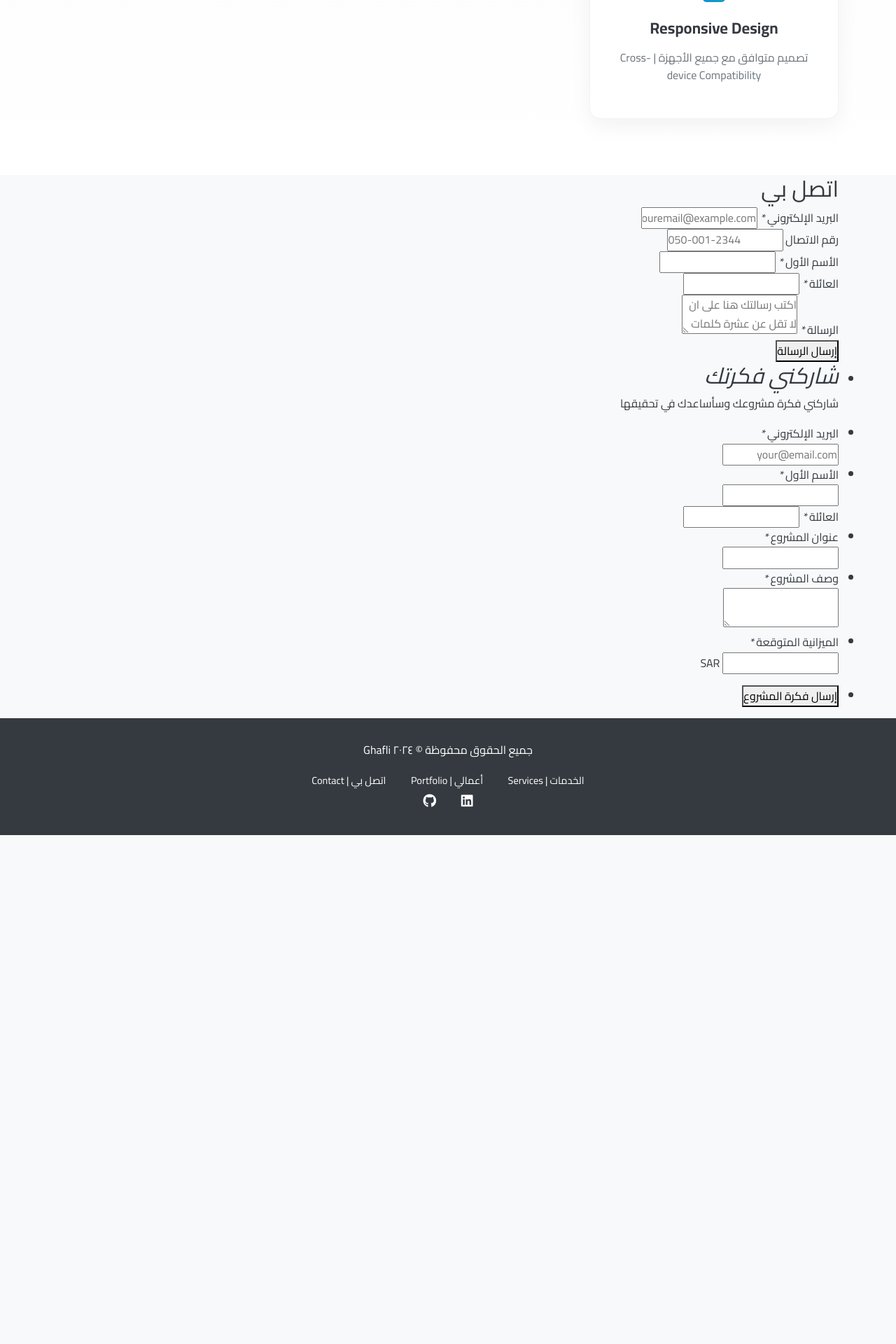
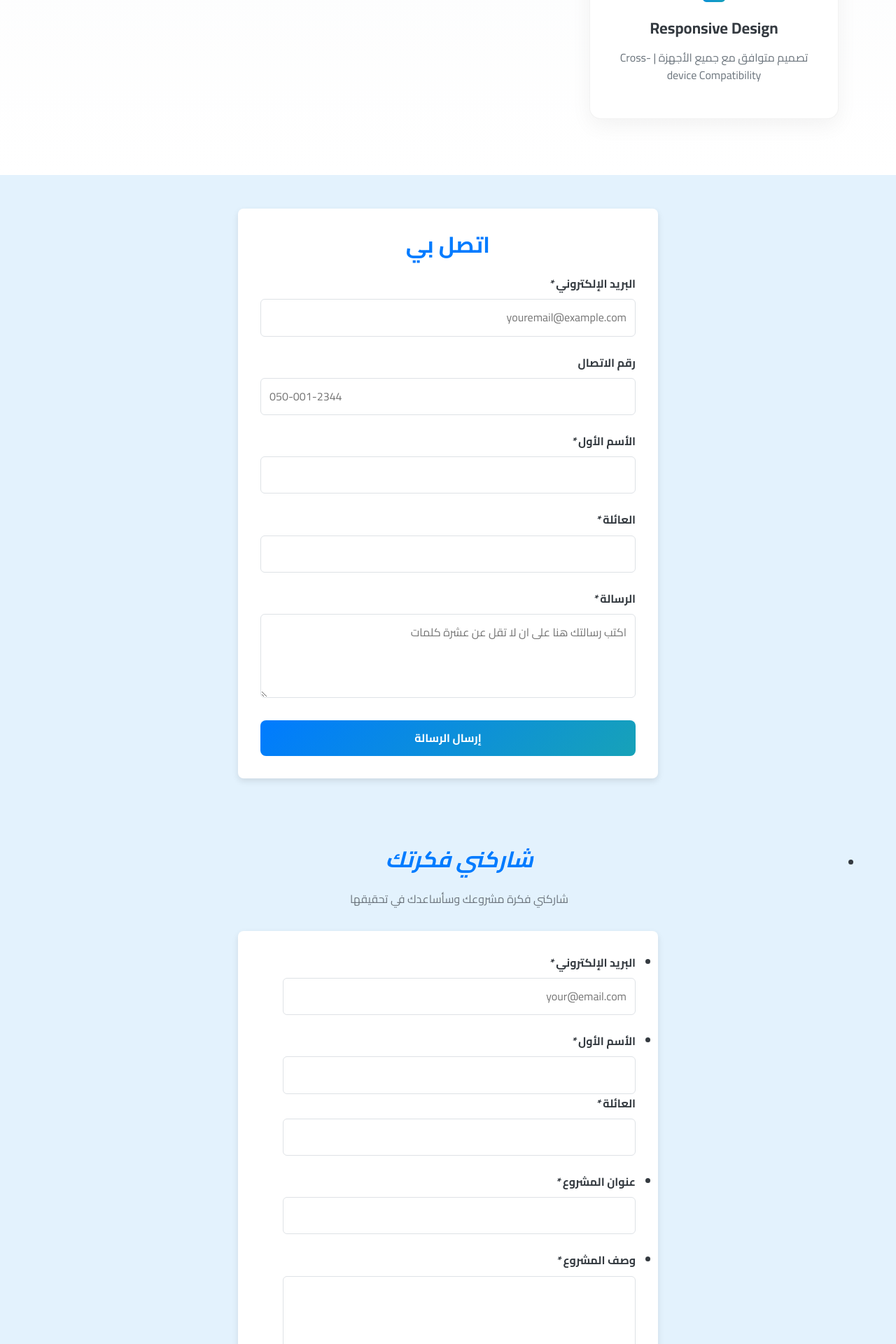
Before and after one commit to Ghafli/Ghafli, a PHP site: page / in a window 1280 px wide. Shown: the part 974-2894 px from the top of the page at 70% size. Before the commit the page ends 2167 px from the top, so only its background shows below. Run offline with PHP 8.4, Linux system fonts and the light colour scheme.

Commit message:
Update styles.css

```diff
--- a/styles.css
+++ b/styles.css
@@ -209,207 +209,107 @@ header p {
     box-shadow: 0 20px 40px rgba(0, 0, 0, 0.1);
 }
 
-/* ==========================
-   Enhanced Form Section Styles
-========================== */
-.contact-form, .zf-templateWrapper {
-    padding: var(--spacing-lg) 0;
-    background: var(--primary-light);
+/* ==========================
+   Form Section Styles
+========================== */
+.contact-form, .zf-templateWrapper {
+    padding: 3rem 1rem; /* Add padding for spacing */
+    background: var(--primary-light); /* Light background for form sections */
 }
 
-.contact-form h2, .zf-templateWrapper h2 {
-    text-align: center;
-    font-size: 2.2rem;
-    font-weight: 700;
-    color: var(--primary);
-    margin-bottom: var(--spacing-md);
+.contact-form h2, .zf-templateWrapper h2 {
+    text-align: center;
+    font-size: 2rem;
+    font-weight: 700;
+    color: var(--primary); /* Primary color for headings */
+    margin-bottom: 1.5rem;
 }
 
-.contact-form p, .zf-templateWrapper p {
-    text-align: center;
-    font-size: 1.1rem;
-    color: var(--text-light);
-    margin-bottom: var(--spacing-md);
+.contact-form p, .zf-templateWrapper p {
+    text-align: center;
+    font-size: 1rem;
+    color: var(--text-light); /* Light text color for descriptions */
+    margin-bottom: 2rem;
 }
 
-form {
-    background: var(--white);
-    padding: var(--spacing-lg);
-    border-radius: var(--radius-lg);
-    box-shadow: 0 10px 30px rgba(0, 0, 0, 0.1);
-    max-width: 650px;
-    margin: 0 auto;
-    transition: transform var(--transition-fast), box-shadow var(--transition-fast);
+form {
+    background: var(--white); /* White background for forms */
+    padding: 2rem; /* Add padding inside the form */
+    border-radius: var(--radius-md); /* Rounded corners */
+    box-shadow: 0 4px 10px rgba(0, 0, 0, 0.1); /* Subtle shadow for depth */
+    max-width: 600px; /* Limit form width */
+    margin: 0 auto; /* Center the form */
 }
 
-form:hover {
-    transform: translateY(-5px);
-    box-shadow: 0 15px 40px rgba(0, 0, 0, 0.15);
+form h2 {
+    text-align: center;
+    font-size: 1.8rem;
+    color: var(--primary); /* Primary color for form titles */
+    margin-bottom: 1.5rem;
 }
 
-form h2 {
-    text-align: center;
-    font-size: 2rem;
-    color: var(--primary);
-    margin-bottom: var(--spacing-md);
+form .form-group, form ul li {
+    margin-bottom: 1.5rem; /* Add spacing between form fields */
 }
 
-form .form-group, form ul li {
-    margin-bottom: var(--spacing-md);
+form label {
+    display: block;
+    font-weight: 600;
+    margin-bottom: 0.5rem; /* Add spacing below labels */
+    color: var(--text-dark); /* Dark text color for labels */
+    font-size: 1rem;
 }
 
-form label {
-    display: block;
-    font-weight: 600;
-    margin-bottom: var(--spacing-xs);
-    color: var(--text-dark);
-    font-size: 1rem;
+form input, form textarea, form select {
+    width: 100%; /* Full width for inputs */
+    padding: 0.75rem; /* Add padding inside inputs */
+    border: 1px solid var(--gray); /* Light gray border */
+    border-radius: var(--radius-sm); /* Rounded corners for inputs */
+    font-size: 1rem;
+    color: var(--text-dark); /* Dark text color for input text */
+    background-color: var(--white); /* White background for inputs */
+    transition: border-color 0.2s ease, box-shadow 0.2s ease; /* Smooth transition for focus */
 }
 
-form input, form textarea, form select {
-    width: 100%;
-    padding: var(--spacing-sm);
-    border: 1px solid var(--gray);
-    border-radius: var(--radius-md);
-    font-size: 1rem;
-    color: var(--text-dark);
-    background-color: var(--white);
-    transition: border-color var(--transition-fast), box-shadow var(--transition-fast);
+form input:focus, form textarea:focus, form select:focus {
+    border-color: var(--primary); /* Highlight border on focus */
+    box-shadow: 0 0 0 3px rgba(0, 123, 255, 0.25); /* Add focus shadow */
+    outline: none; /* Remove default outline */
+    background-color: rgba(0, 123, 255, 0.05); /* Subtle background highlight */
 }
 
-form input:focus, form textarea:focus, form select:focus {
-    border-color: var(--primary);
-    box-shadow: 0 0 0 3px rgba(0, 123, 255, 0.25);
-    outline: none;
-    background-color: rgba(0, 123, 255, 0.05);
+form textarea {
+    resize: vertical; /* Allow vertical resizing */
+    min-height: 120px; /* Minimum height for textareas */
 }
 
-form textarea {
-    resize: vertical;
-    min-height: 150px;
+form button, .zf-submitColor {
+    background: var(--gradient-primary); /* Gradient background for buttons */
+    color: var(--white); /* White text color */
+    padding: 0.75rem 1.5rem; /* Add padding inside buttons */
+    border: none; /* Remove border */
+    border-radius: var(--radius-md); /* Rounded corners for buttons */
+    font-weight: 600;
+    cursor: pointer; /* Pointer cursor for buttons */
+    transition: transform 0.2s ease, box-shadow 0.2s ease; /* Smooth transition for hover effects */
+    width: 100%; /* Full width for buttons */
+    font-size: 1rem;
+    text-transform: uppercase; /* Uppercase text for buttons */
 }
 
-form button, .zf-submitColor {
-    background: var(--gradient-primary);
-    color: var(--white);
-    padding: var(--spacing-sm) var(--spacing-md);
-    border: none;
-    border-radius: var(--radius-md);
-    font-weight: 600;
-    cursor: pointer;
-    transition: transform var(--transition-fast), box-shadow var(--transition-fast);
-    width: 100%;
-    font-size: 1.1rem;
-    text-transform: uppercase;
+form button:hover, .zf-submitColor:hover {
+    transform: translateY(-2px); /* Slight lift on hover */
+    box-shadow: 0 8px 20px rgba(0, 0, 0, 0.2); /* Add shadow on hover */
 }
 
-form button:hover, .zf-submitColor:hover {
-    transform: translateY(-3px);
-    box-shadow: 0 10px 20px rgba(0, 0, 0, 0.2);
+form .zf-errorMessage {
+    color: var(--secondary); /* Secondary color for error messages */
+    font-size: 0.9rem;
+    margin-top: 0.5rem; /* Add spacing above error messages */
+    display: none; /* Hidden by default */
+    font-weight: 500;
 }
 
-form .zf-errorMessage {
-    color: var(--secondary);
-    font-size: 0.9rem;
-    margin-top: var(--spacing-xs);
-    display: none; /* Hidden by default */
-    font-weight: 500;
-}
-
-/* ==========================
-   Shared Form Section Styles
-========================== */
-.zf-tempHeadBdr {
-    list-style: none;
-    padding: 0;
-    margin: 0 0 var(--spacing-md);
-    text-align: center;
-}
-
-.zf-tempHeadContBdr {
-    margin-bottom: var(--spacing-md);
-}
-
-.zf-frmTitle {
-    font-size: 2rem;
-    color: var(--primary);
-    margin-bottom: var(--spacing-sm);
-    font-weight: 700;
-}
-
-.zf-frmDesc {
-    font-size: 1rem;
-    color: var(--text-light);
-    margin-bottom: var(--spacing-md);
-}
-
-.zf-tempFrmWrapper {
-    margin-bottom: var(--spacing-md);
-}
-
-.zf-labelName {
-    font-weight: 600;
-    color: var(--text-dark);
-    margin-bottom: var(--spacing-xs);
-    display: block;
-    font-size: 1rem;
-}
-
-.zf-tempContDiv {
-    margin-bottom: var(--spacing-sm);
-}
-
-.zf-tempContDiv input, .zf-tempContDiv textarea {
-    width: 100%;
-    padding: var(--spacing-sm);
-    border: 1px solid var(--gray);
-    border-radius: var(--radius-md);
-    font-size: 1rem;
-    transition: border-color var(--transition-fast), box-shadow var(--transition-fast);
-}
-
-.zf-tempContDiv input:focus, .zf-tempContDiv textarea:focus {
-    border-color: var(--primary);
-    box-shadow: 0 0 0 3px rgba(0, 123, 255, 0.25);
-    outline: none;
-    background-color: rgba(0, 123, 255, 0.05);
-}
-
-.zf-tempContDiv textarea {
-    resize: vertical;
-    min-height: 150px;
-}
-
-.zf-tempContDiv span {
-    display: block;
-}
-
-.zf-clearBoth {
-    clear: both;
-}
-
-.zf-fmFooter {
-    text-align: center;
-}
-
-.zf-fmFooter button {
-    background: var(--gradient-primary);
-    color: var(--white);
-    padding: var(--spacing-sm) var(--spacing-md);
-    border: none;
-    border-radius: var(--radius-md);
-    font-weight: 600;
-    cursor: pointer;
-    transition: transform var(--transition-fast), box-shadow var(--transition-fast);
-    width: 100%;
-    font-size: 1.1rem;
-    text-transform: uppercase;
-}
-
-.zf-fmFooter button:hover {
-    transform: translateY(-3px);
-    box-shadow: 0 10px 20px rgba(0, 0, 0, 0.2);
-}
 
 /* ==========================
    Footer Styles
@@ -485,27 +385,23 @@ footer .social-links a:hover {
     }
 }
 
-/* ==========================
-   Responsive Design for Forms
-========================== */
-@media (max-width: 768px) {
-    form {
-        padding: var(--spacing-md);
-    }
+/* ==========================
+   Responsive Design for Forms
+========================== */
+@media (max-width: 768px) {
+    .contact-form, .zf-templateWrapper {
+        padding: 2rem 1rem; /* Adjust padding for smaller screens */
+    }
 
-    form button, .zf-submitColor {
-        font-size: 1rem;
-    }
+    form {
+        padding: 1.5rem; /* Reduce padding inside the form */
+    }
 
-    .zf-tempHeadBdr {
-        margin-bottom: var(--spacing-sm);
-    }
+    form button, .zf-submitColor {
+        font-size: 0.9rem; /* Adjust button font size */
+    }
 
-    .zf-frmTitle {
-        font-size: 1.8rem;
-    }
-
-    .zf-frmDesc {
-        font-size: 0.9rem;
-    }
+    form h2 {
+        font-size: 1.6rem; /* Adjust form title size */
+    }
 }
```
